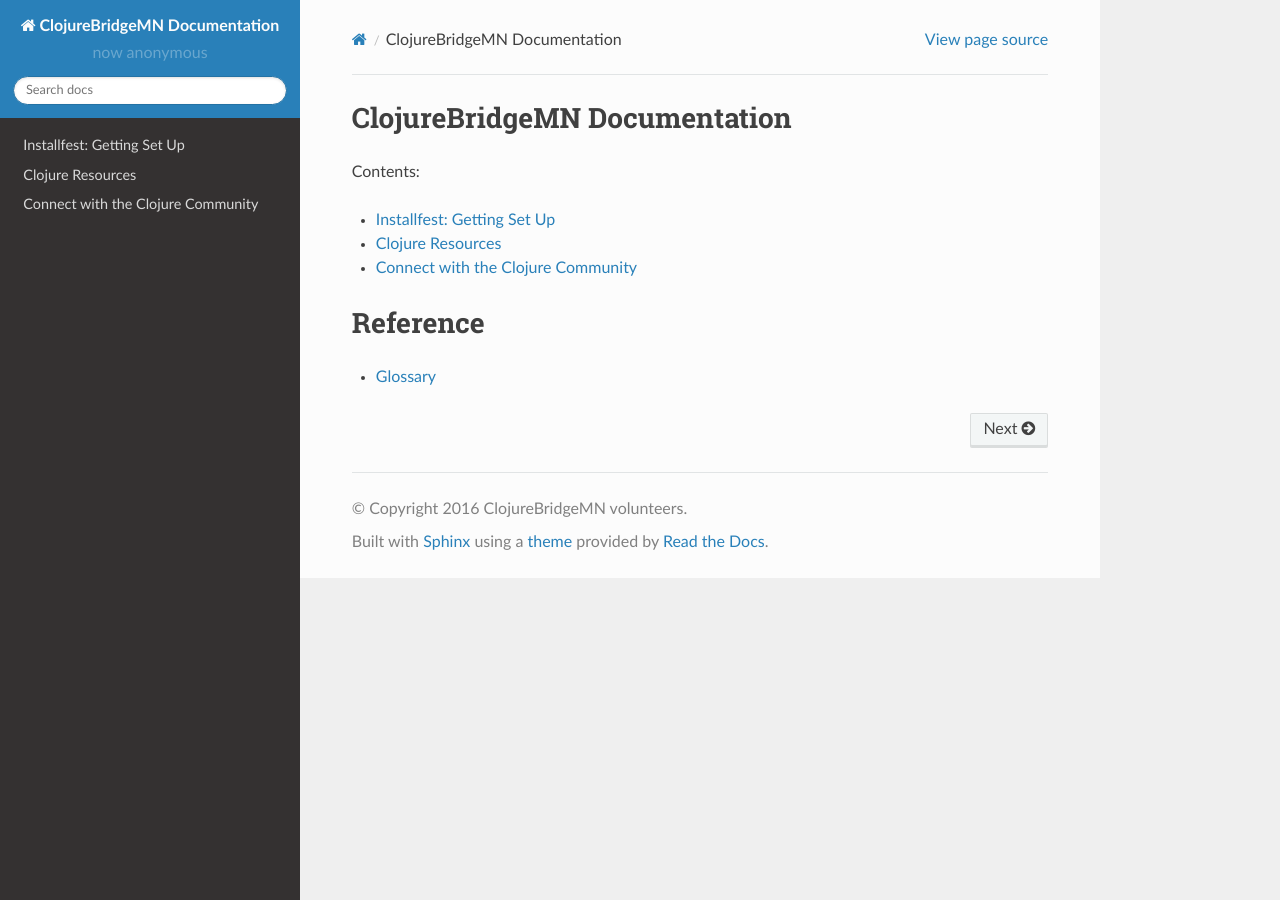
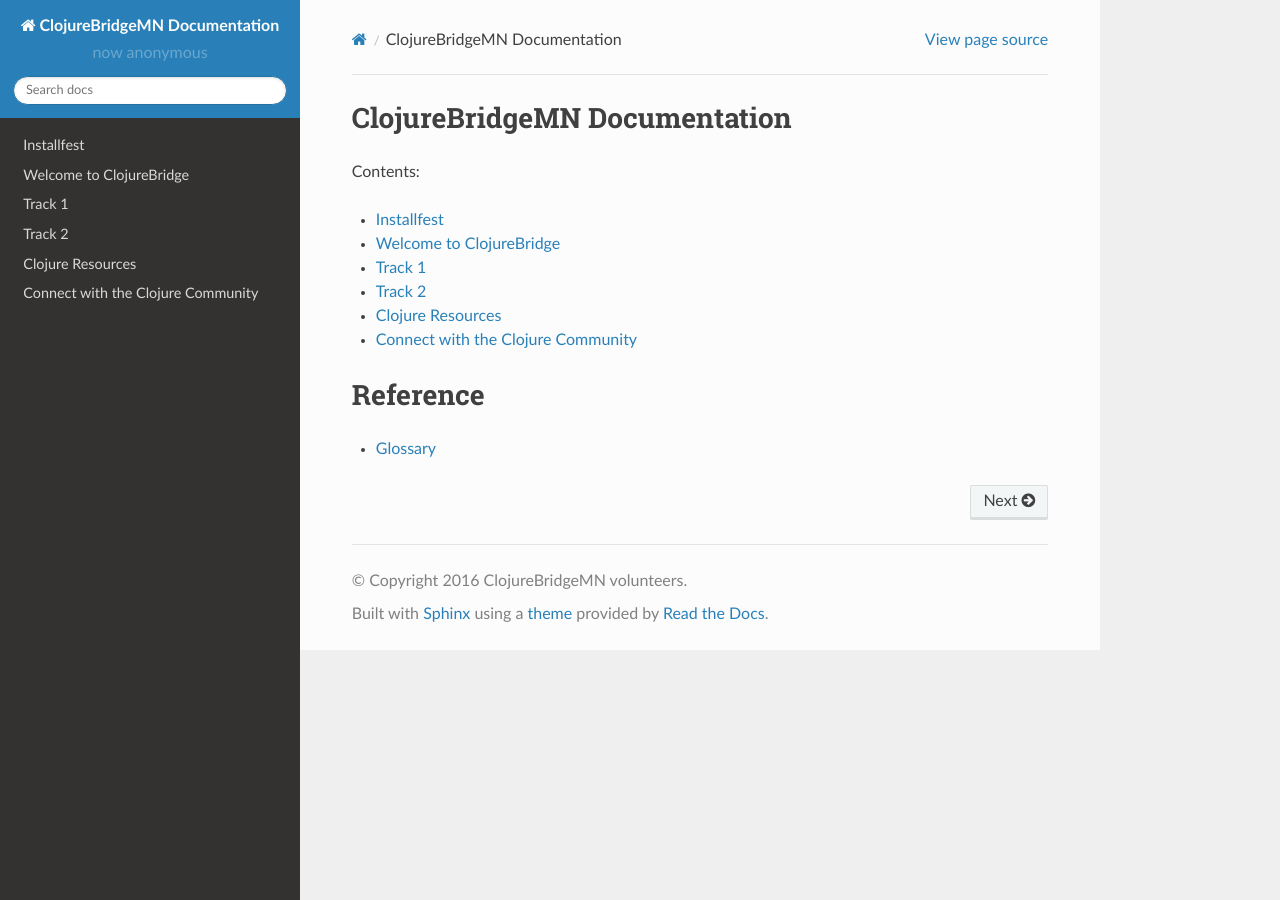
Before and after one commit to clojurebridge-minneapolis/installfest, a Sphinx documentation site: the page built from docs/index.rst, in a window 1280 px wide. Built offline with Sphinx 7.4.7 and the Read the Docs theme 2.0.0, drawn with Linux system fonts in a browser that asks for light colours.

Commit message:
Completed RTD restructuring
The experimental docs still need to be merged and
the welcome, and track1/2 details need to be elaborated.

Signed-off-by: Tom Marble <tmarble@info9.net>

```diff
--- a/docs/community.md
+++ b/docs/community.md
@@ -6,7 +6,7 @@
 
 ## Clojurians Slack
 
-See the section on Slack under **Installfest: Getting Set Up**
+See the section on Slack under **Installfest**
 
 ## Minneapolis Clojure user's group: clojure.mn
 
--- a/docs/index.rst
+++ b/docs/index.rst
@@ -12,6 +12,9 @@
    :maxdepth: 1
 
    setup
+   welcome
+   track1
+   track2
    resources
    community
 
--- a/docs/setup.md
+++ b/docs/setup.md
@@ -1,5 +1,5 @@
-Installfest: Getting Set Up
-===========================
+Installfest
+===========
 
 ## Requirements
 
```
Also changed, not shown: README.md (+3 -14 lines), docs/track1.md (added, +18 -0 lines), docs/track2.md (added, +20 -0 lines), docs/welcome.md (added, +18 -0 lines).
